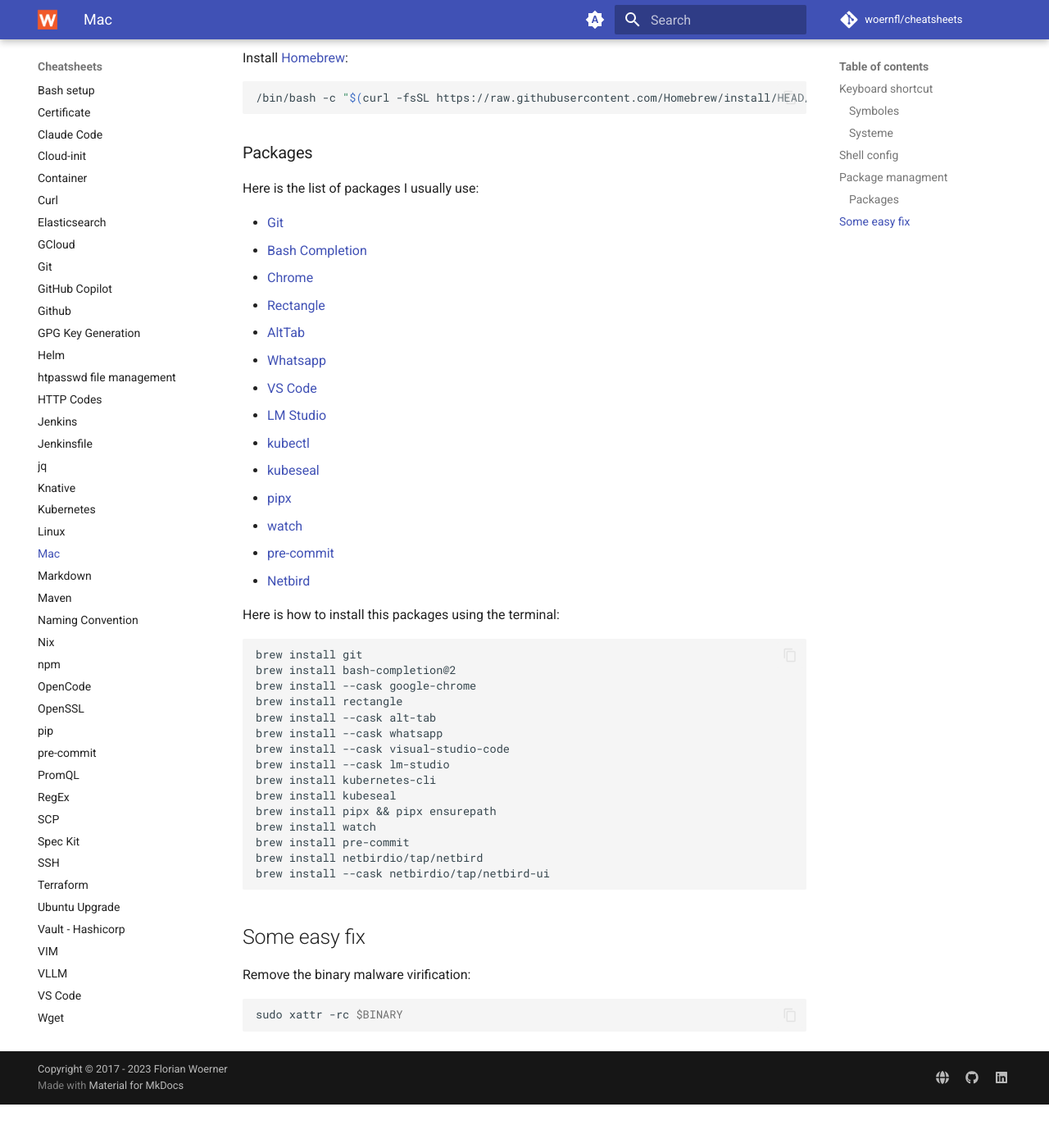
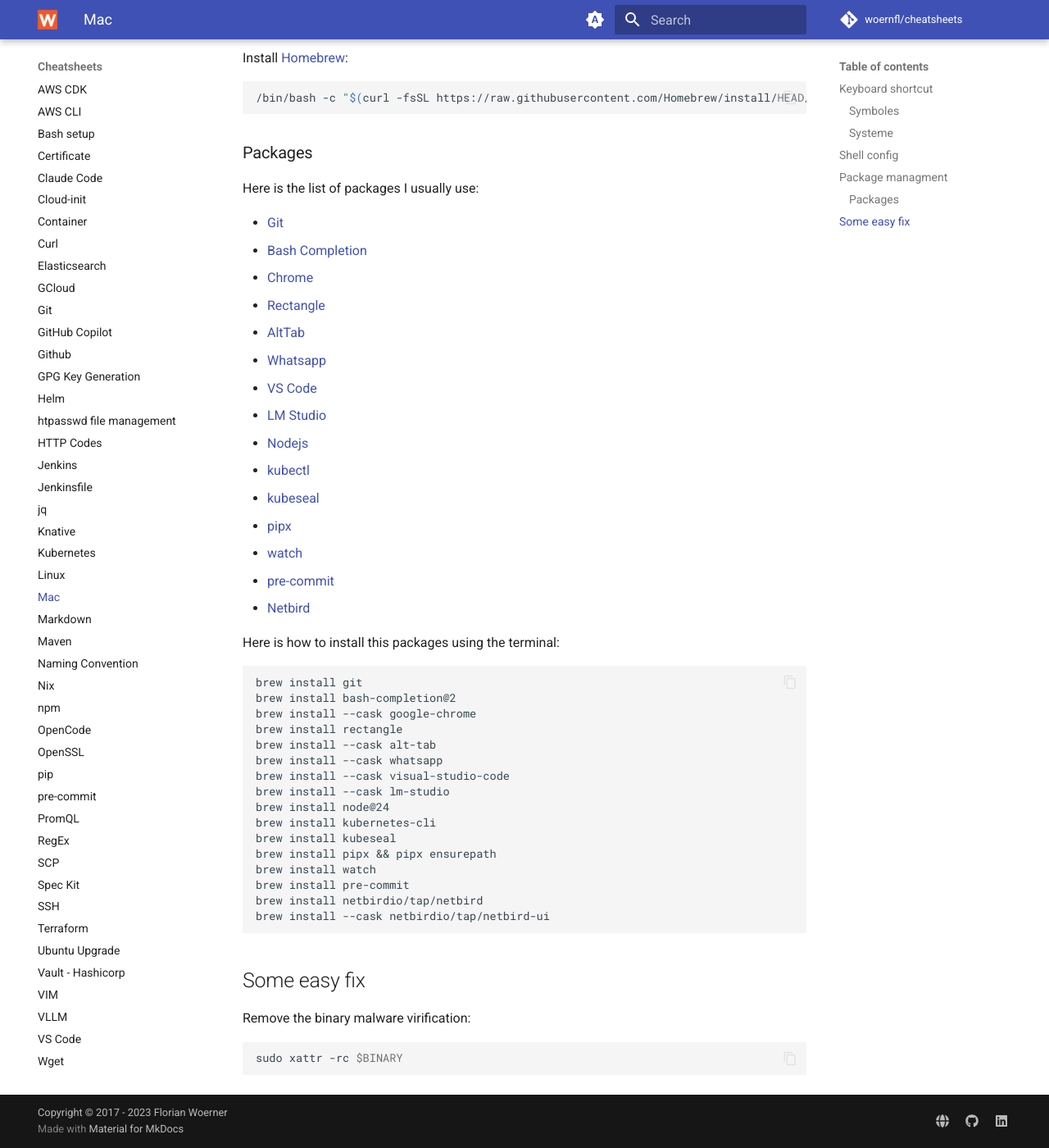
Before and after one commit to woernfl/cheatsheets, an MkDocs documentation site: the page built from docs/mac.md, in a window 1280 px wide and 1400 px high, scrolled down 1380 px. Shown: the whole window at 82% size. Built offline with MkDocs 1.6.1 and Material for MkDocs 9.7.7, drawn with Linux system fonts in a browser that asks for light colours; comment, search, counter and statistics services are not loaded; before the commit the page ends 2727 px from its top, so only the background shows below that.

Commit message:
Add Node.js installation instructions for version 24 (#325)

```diff
--- a/docs/mac.md
+++ b/docs/mac.md
@@ -63,6 +63,7 @@
 - [Whatsapp](https://www.whatsapp.com/)
 - [VS Code](https://code.visualstudio.com/)
 - [LM Studio](https://lmstudio.ai/)
+- [Nodejs](https://github.com/nodejs/node)
 - [kubectl](https://kubernetes.io/docs/tasks/tools/install-kubectl-macos/)
 - [kubeseal](https://github.com/bitnami-labs/sealed-secrets)
 - [pipx](https://pipx.pypa.io/stable/)
@@ -81,6 +82,7 @@
 brew install --cask whatsapp
 brew install --cask visual-studio-code
 brew install --cask lm-studio
+brew install node@24
 brew install kubernetes-cli
 brew install kubeseal
 brew install pipx && pipx ensurepath
```
